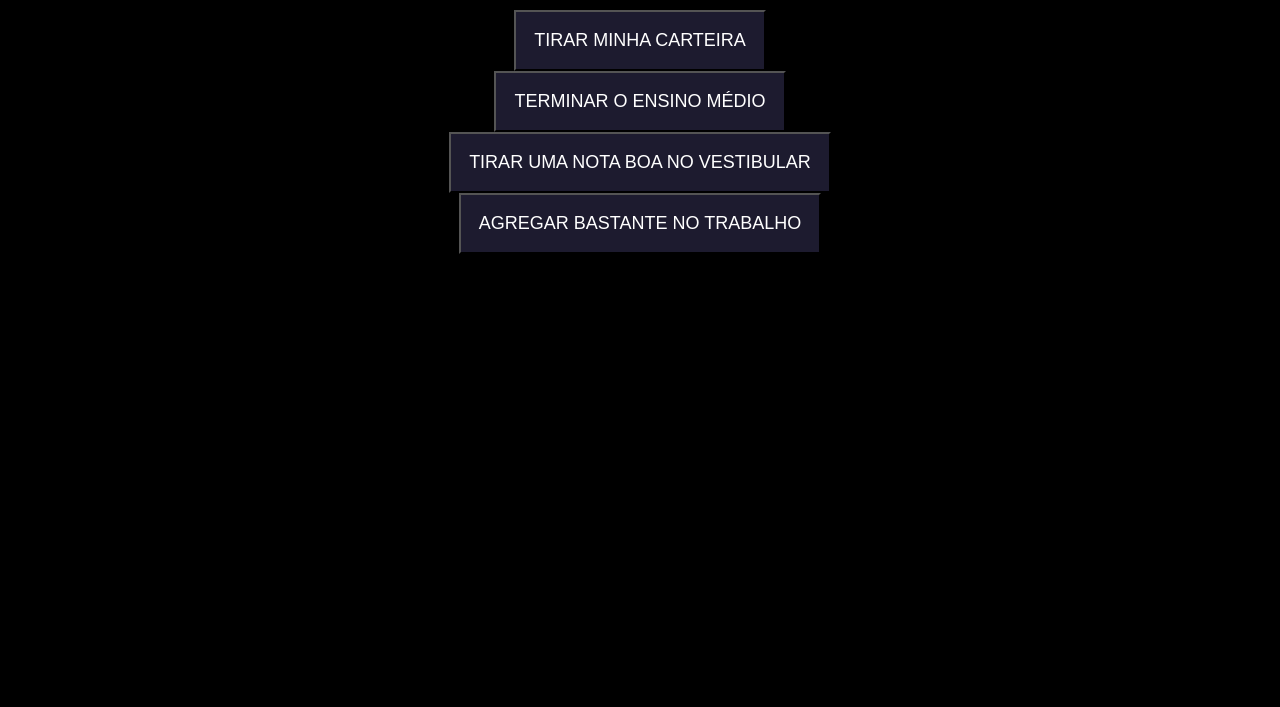
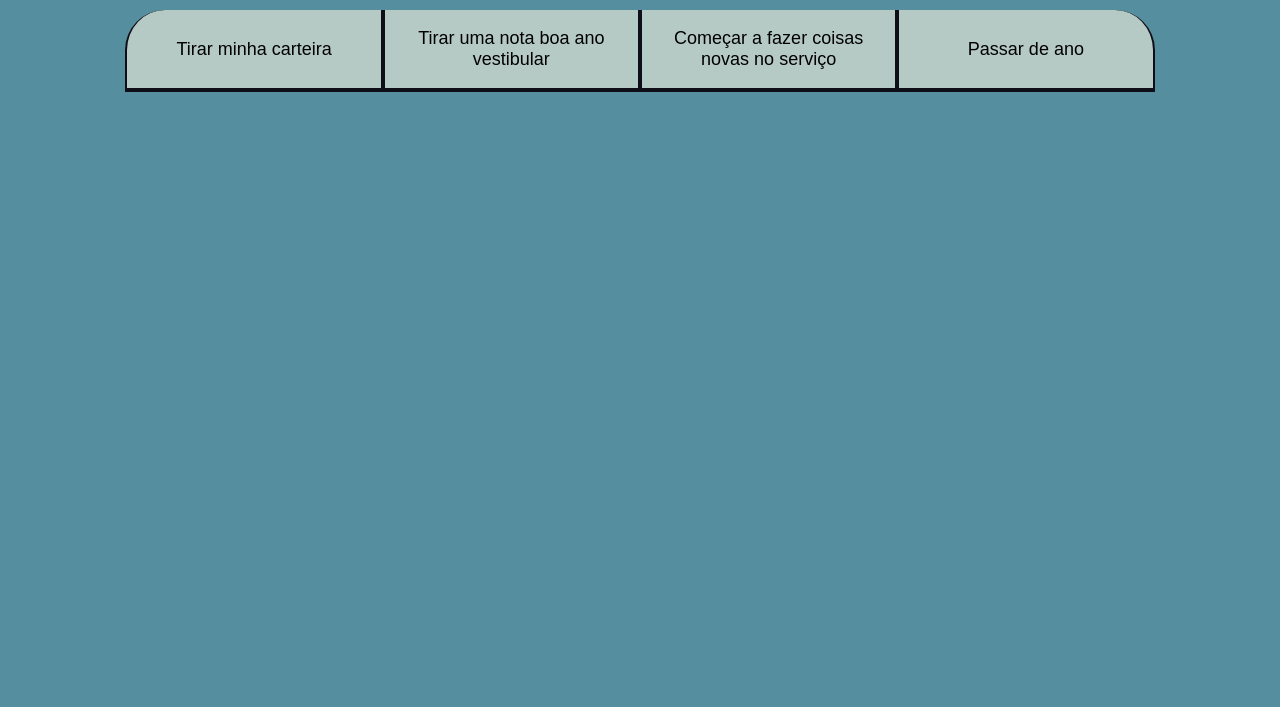
Before and after one commit to israelnunes06/ISAREL-DE-NOVO-2-, a plain HTML site: page index.html in a window 1280 px wide. Shown: the part 93-800 px from the top of the page. Drawn offline with Linux system fonts and the light colour scheme.

Commit message:
Add files via upload

```diff
--- a/index.html
+++ b/index.html
@@ -1,21 +1,23 @@
 <!DOCTYPE html>
 <html lang="pt-br">
+
 <head>
     <meta charset="UTF-8">
-    <meta http-equiv="X-UA-Compatible" content="IE=edge">
     <meta name="viewport" content="width=device-width, initial-scale=1.0">
-    <title>MEUS OBJETIVOS DO ANO</title>
+    <title>Meus objetivos do ano</title>
     <link rel="stylesheet" href="style.css">
 </head>
+
 <body>
     <section class="conteudo-principal">
-    <h2 class="titulo-principal">MEUS OBJETIVOS DO ANO<span>_</span></h2>
-    <div class="botoes"></div>
-    <button class="botao">TIRAR MINHA CARTEIRA</button>
-    <button class="botao">TERMINAR O ENSINO MÉDIO</button>
-    <button class="botao">TIRAR UMA NOTA BOA NO VESTIBULAR</button>
-    <button class="botao">AGREGAR BASTANTE NO TRABALHO</button>
-    </div>
-        </section>
+        <h2 class="titulo-principal">Meus Objetivos do ano<span>_</span></h2>
+        <div class="botoes">
+            <button class="botao">Tirar minha carteira</button>
+            <button class="botao">Tirar uma nota boa ano vestibular</button>
+            <button class="botao">Começar a fazer coisas novas no serviço</button>
+            <button class="botao">Passar de ano</button>
+        </div>
+    </section>
 </body>
 </html>
+<script src="main.js"></script>
--- a/style.css
+++ b/style.css
@@ -1,12 +1,12 @@
-@import url('https://fonts.googleapis.com/css?family=Chakra+Petch:wght@400;700&display=swap');
+@import url('https://fonts.googleapis.com/css2?family=Chakra+Petch:wght@400;700&display=swap');
 
 :root {
-  --cor-de-fundo: #000000;
-  --verde: #6FFF57;
-  --branco: #FFFFFF;
-  --botao-ativo: #2317a9;
-  --botao-inativo: rgba(58, 55, 94, 0.5);
-  --texto-fundo: rgba(99, 98, 117, 0.3);
+    --cor-de-fundo: #558e9e;
+    --verde: #000000;
+    --branco: #010000;
+    --botao-ativo: #0f0e18;
+    --botao-inativo: rgba(206, 217, 207, 0.807);
+    --texto-fundo: rgba(65, 60, 117, 0.3);
 }
 
 body {
@@ -14,6 +14,8 @@ body {
     color: var(--branco);
     font-family: 'Chakra Petch', sans-serif;
 }
+
+
 .conteudo-principal {
     display: flex;
     flex-direction: column;
@@ -23,15 +25,18 @@ body {
     width: 100%;
     margin: 0 auto;
 }
-.titulo-principal{
+
+.titulo-principal {
     text-align: left;
     width: 100%;
     font-size: 32px;
 }
+
 .titulo-principal span {
     color: var(--verde);
 }
-.botao{
+
+.botao {
     font-family: "Crakra Petch", sans-serif;
     background-color: var(--botao-inativo);
     color: var(--branco);
@@ -40,4 +45,37 @@ body {
     padding: 1em;
     font-size: 18px;
     align-items: center;
+    width: 100%;
+    border-bottom: 4px solid var(--botao-ativo);
+    border-left: 2px solid var(--botao-ativo);
+    border-right: 2px solid var(--botao-ativo);
+    border-top: none;
 }
+
+.botao:first-child {
+    border-radius: 40px 40px 0 0;
+}
+
+.botoes {
+    display: block;
+}
+
+
+@media screen and (min-width: 768px) {
+    .botoes {
+        display: flex;
+    }
+
+    .botao:first-child {
+        border-radius: 40px 0 0 0;
+    }
+
+    .botao:last-child {
+        border-radius: 0 40px 0 0;
+    }
+}
+.ativo{
+        background-color: var(--botao-ativo);
+    border-bottom: 4px solid var(--verde);
+
+}
```
Also changed, not shown: main.js (added), 1 other file. Lines whose indentation alone changed are shown as unchanged.
